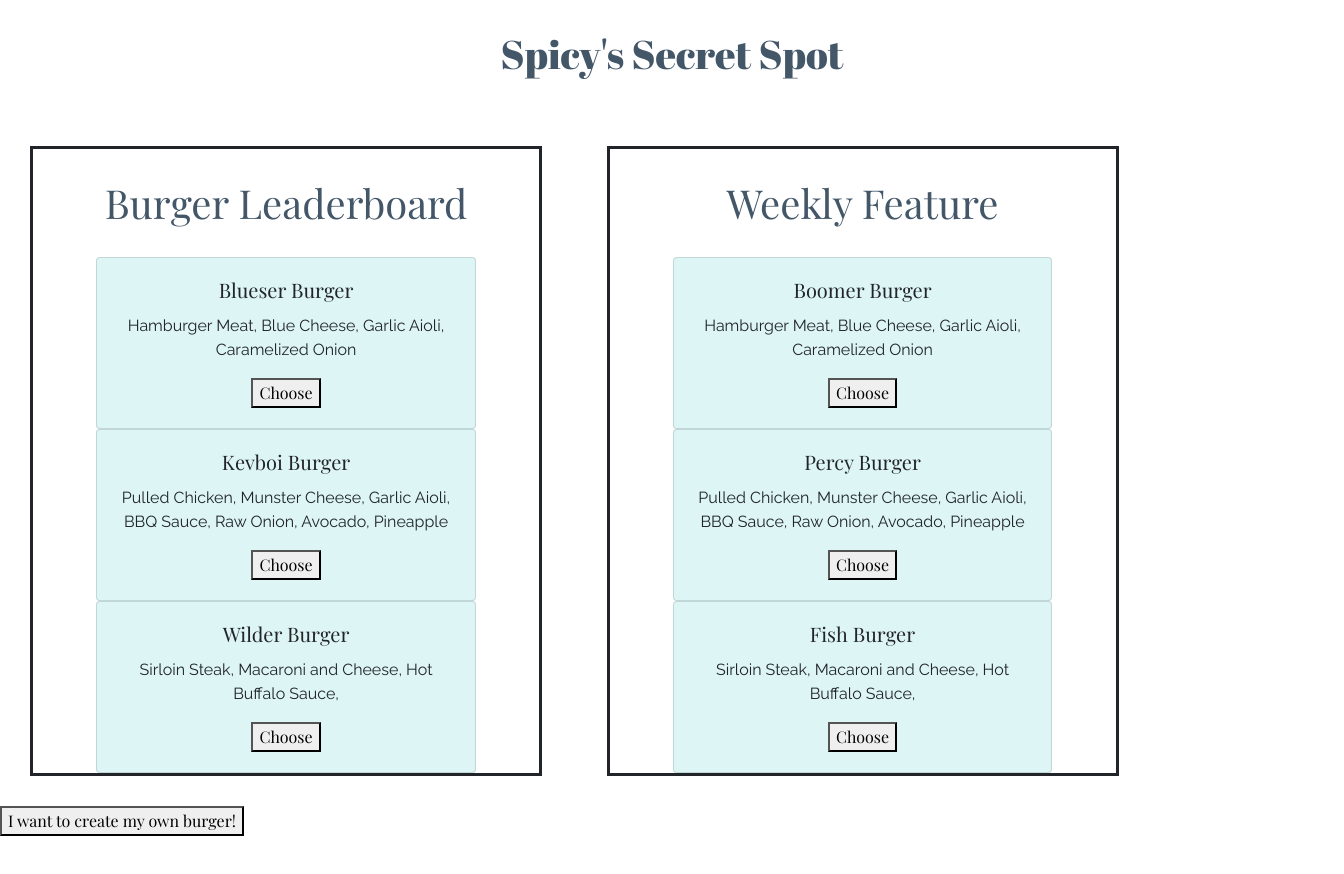
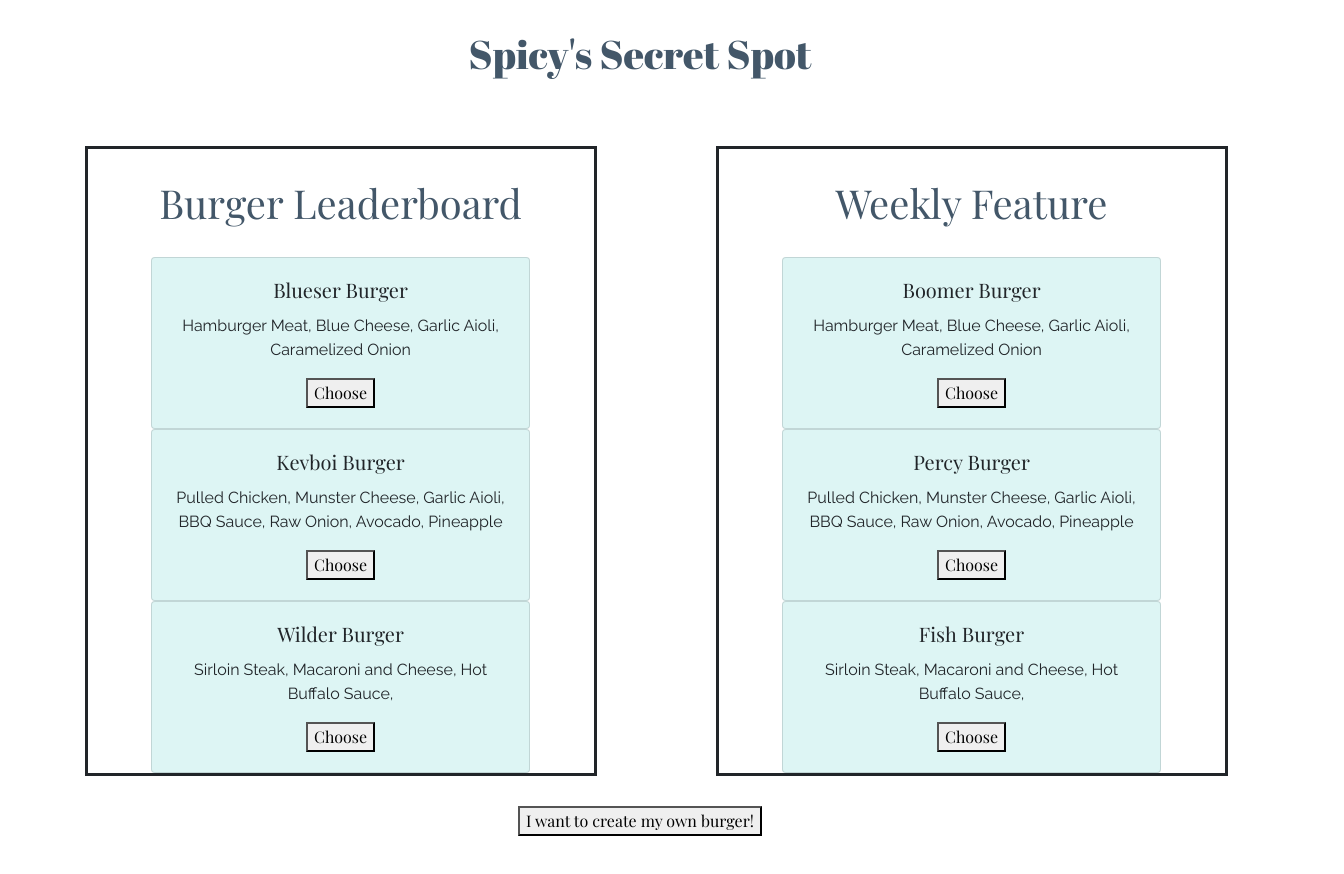
Before and after one commit to Team-Celadon/sandwich, a website: page features.html in a window 1280 px wide. Shown: the whole page, 1344 px wide, since content can reach past the window. Drawn offline with nearby package versions, Linux system fonts and the light colour scheme.

Commit message:
completed css

```diff
--- a/assets/css/style.css
+++ b/assets/css/style.css
@@ -3,7 +3,7 @@
 
 #title {
     font-family: 'Abril Fatface', cursive;
-    width: 105%;
+    width: 100%;
     text-align: center;
     padding: 30px;
     color: #435769;
@@ -35,6 +35,7 @@
 ================================weekly leaderboard & set menu============================ -->
 ================================weekly leaderboard & set menu============================ --> */
 
+
 .leaderboardFeatures {
     border-style: solid;
     text-align: center;
@@ -42,6 +43,7 @@
     width: 40%;
     display: inline-block;
     margin: 30px;
+    margin-left: 84.5px;
 }
 
 .top10 {
@@ -132,13 +134,9 @@
 }
 
 #choose7 {
-    margin: 0 auto;
+    display: block;
+    margin: auto;
 }
-
-
-
-
-
 
 
 
@@ -209,14 +207,14 @@
 }
 
 #choose8 {
-    text-align: center;
+    display: block;
+    margin: auto;
     color: #435769;
     background-color: white;
 }
 
 #justCSS {
     width: 100%;
-    border: solid 1px blue;
 }
 
 
--- a/features.html
+++ b/features.html
@@ -22,8 +22,8 @@
 <!-- ================================weekly leaderboard & set menu============================ -->
 <!-- ================================weekly leaderboard & set menu============================ -->
 <!-- ================================weekly leaderboard============================ -->
-
-<div class = "leaderboardFeatures">
+<div class="all-leaderboards">
+<div class = "leaderboardFeatures lb1">
 
         <h1 class = "top10"> Burger Leaderboard </h1>
 
@@ -57,7 +57,7 @@
 
 <!-- ========================================set menu================================= -->
 
-<div class = "leaderboardFeatures">
+<div class = "leaderboardFeatures lb2">
     <h1 class = "top10">Weekly Feature</h1>
 
 
@@ -88,13 +88,13 @@
         </div>
 
         </div>
+    </div>
 
         <div class = "submitbuttonDiv">
         <button class = "submitButton" id = "choose7">I want to create my own burger!</button>
-    </div>
+        </div>
         <br>
         <br>
         <br>
-
 </body>
 </html>
```
Also changed, not shown: login.html (+2 -2 lines).
